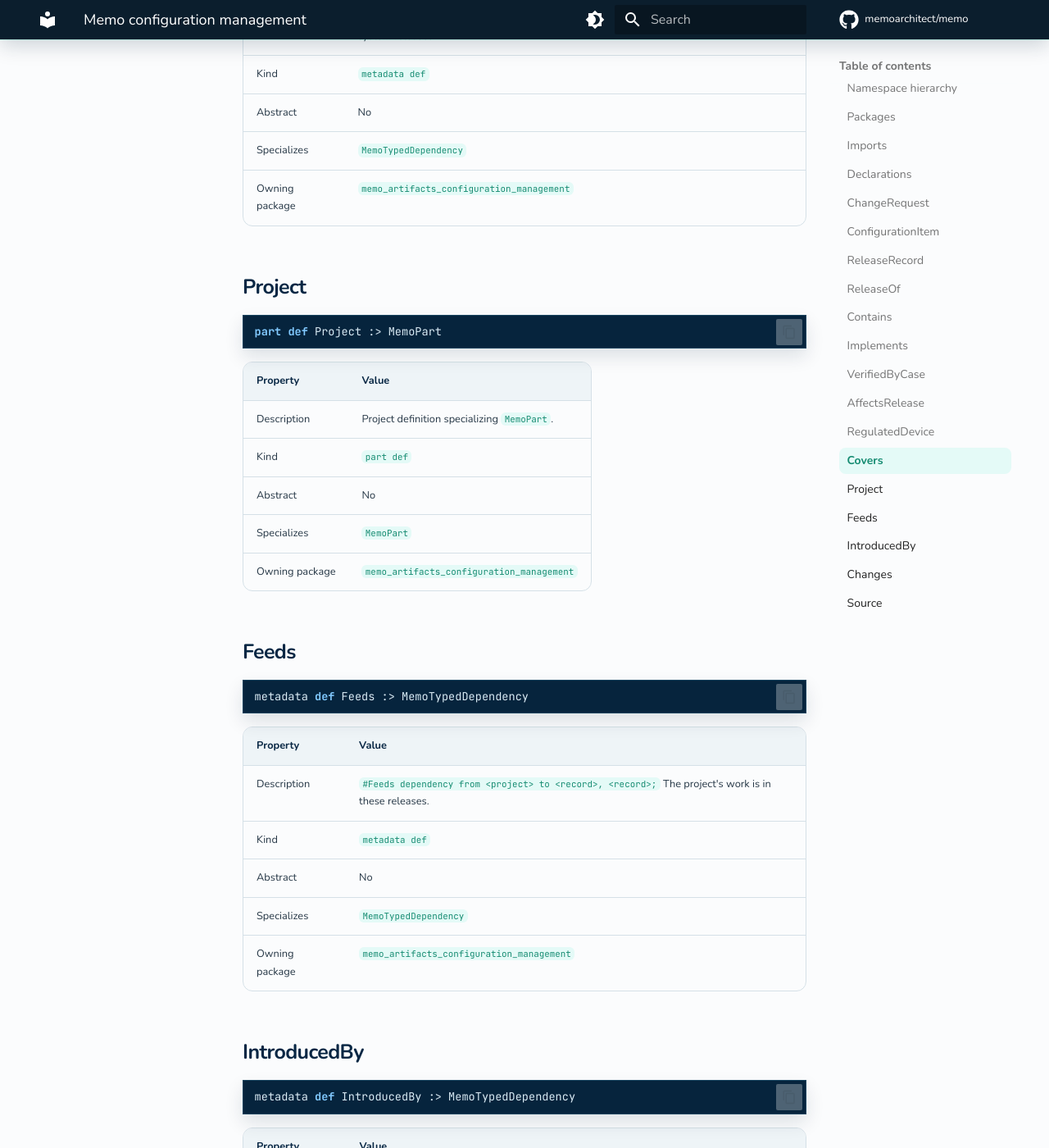
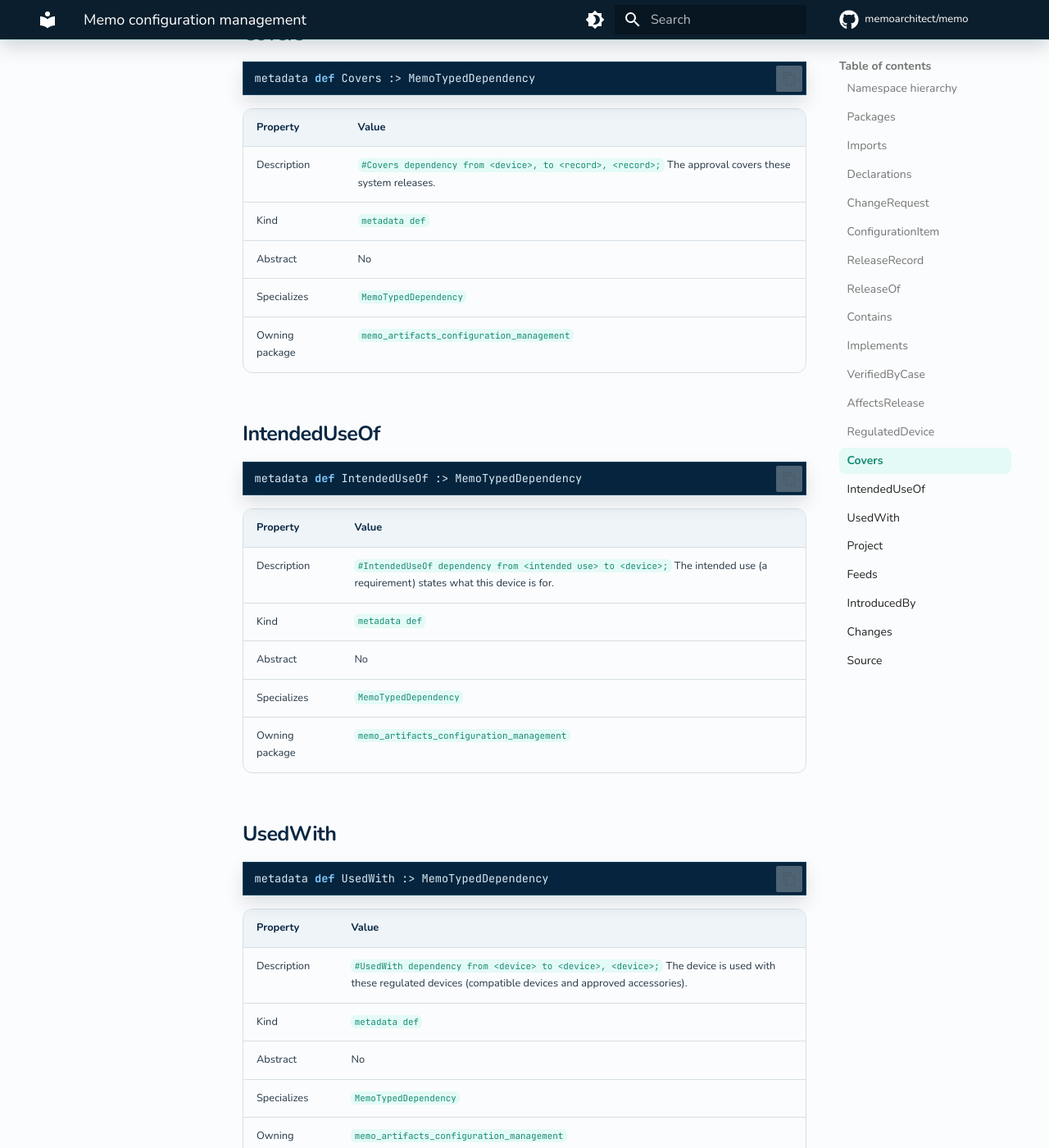
Before and after one commit to memoarchitect/memo, an MkDocs documentation site: the page built from docs/sysml-api/artifacts/configuration_management/memo_configuration_management.md, in a window 1280 px wide and 1400 px high, scrolled down 6857 px. Shown: the whole window at 82% size. Built offline with MkDocs 1.6.1 and Material for MkDocs 9.7.7, drawn with Linux system fonts in a browser that asks for light colours; comment, search, counter and statistics services are not loaded; some of the changed text lies outside the part shown.

Commit message:
ontology: a regulated device has an intended use and is used with other devices
Co-Authored-By: Claude Sonnet 5.5 <noreply@anthropic.com>

````diff
--- a/docs/sysml-api/artifacts/configuration_management/memo_configuration_management.md
+++ b/docs/sysml-api/artifacts/configuration_management/memo_configuration_management.md
@@ -43,6 +43,8 @@
 | [`AffectsRelease`](#affectsrelease) | `metadata def` | `#AffectsRelease dependency from <change request> to <record>;` The release a change request is raised against. | `MemoTypedDependency` |
 | [`RegulatedDevice`](#regulateddevice) | `part def` | Regulated device definition specializing `MemoPart`. | `MemoPart` |
 | [`Covers`](#covers) | `metadata def` | `#Covers dependency from <device>, to <record>, <record>;` The approval covers these system releases. | `MemoTypedDependency` |
+| [`IntendedUseOf`](#intendeduseof) | `metadata def` | `#IntendedUseOf dependency from <intended use> to <device>;` The intended use (a requirement) states what this device is for. | `MemoTypedDependency` |
+| [`UsedWith`](#usedwith) | `metadata def` | `#UsedWith dependency from <device> to <device>, <device>;` The device is used with these regulated devices (compatible devices and approved accessories). | `MemoTypedDependency` |
 | [`Project`](#project) | `part def` | Project definition specializing `MemoPart`. | `MemoPart` |
 | [`Feeds`](#feeds) | `metadata def` | `#Feeds dependency from <project> to <record>, <record>;` The project's work is in these releases. | `MemoTypedDependency` |
 | [`IntroducedBy`](#introducedby) | `metadata def` | `#IntroducedBy dependency from <variant> to <project>;` The project that introduced this variant. | `MemoTypedDependency` |
@@ -198,6 +200,36 @@ metadata def Covers :> MemoTypedDependency
 | Owning package | `memo_artifacts_configuration_management` |
 
 
+## IntendedUseOf
+
+```sysml
+metadata def IntendedUseOf :> MemoTypedDependency
+```
+
+| Property | Value |
+| --- | --- |
+| Description | `#IntendedUseOf dependency from <intended use> to <device>;` The intended use (a requirement) states what this device is for. |
+| Kind | `metadata def` |
+| Abstract | No |
+| Specializes | `MemoTypedDependency` |
+| Owning package | `memo_artifacts_configuration_management` |
+
+
+## UsedWith
+
+```sysml
+metadata def UsedWith :> MemoTypedDependency
+```
+
+| Property | Value |
+| --- | --- |
+| Description | `#UsedWith dependency from <device> to <device>, <device>;` The device is used with these regulated devices (compatible devices and approved accessories). |
+| Kind | `metadata def` |
+| Abstract | No |
+| Specializes | `MemoTypedDependency` |
+| Owning package | `memo_artifacts_configuration_management` |
+
+
 ## Project
 
 ```sysml
@@ -346,8 +378,15 @@ connection def Changes :> MemoRelationship
         // documents it must have. It replaces `ModelMethodBinding.regulatoryRegime`, which stated one regime set
         // for a whole model and is read only when the model declares no device.
         //
-        // `IntendedUseOf` and `UsedWith` (plan O6) are not declared: the plan names no end for either, and an end
-        // is not invented to fill a name. `Covers` is the link every part of M5 needs.
+        // The device's other two links (plan O6), both typed dependencies like `Covers`:
+        //
+        //   #IntendedUseOf dependency from pumpIntendedUse to deviceFda;
+        //   #UsedWith dependency from deviceFda to deviceInfusionSet;
+        //
+        // `IntendedUseOf` runs from the intended use (a `requirement def`, `IntendedUse`) to the device, as its
+        // name reads; a device can have one per indication. `UsedWith` runs between regulated devices: the
+        // compatible devices and accessories that are themselves approved. An accessory that is not a device is
+        // not a target (decided 2026-10-25, user).
         part def RegulatedDevice :> MemoPart {
             attribute jurisdiction : RegulatoryRegimeKind[1];
             attribute submissionId : String[0..1];
@@ -355,6 +394,12 @@ connection def Changes :> MemoRelationship
 
         metadata def Covers :> MemoTypedDependency {
             doc /* `#Covers dependency from <device>, to <record>, <record>;` The approval covers these system releases. */
+        }
+        metadata def IntendedUseOf :> MemoTypedDependency {
+            doc /* `#IntendedUseOf dependency from <intended use> to <device>;` The intended use (a requirement) states what this device is for. */
+        }
+        metadata def UsedWith :> MemoTypedDependency {
+            doc /* `#UsedWith dependency from <device> to <device>, <device>;` The device is used with these regulated devices (compatible devices and approved accessories). */
         }
 
         // A project is a change set in an iteration (plan O7): the work that produces releases. It holds a link to
````
Also changed, not shown: docs/ontology/_generated/artifacts.md (+2 -0 lines), docs/sysml-api/elements.md (+2 -0 lines), docs/sysml-api/hierarchy.md (+1 -1 lines), 1 other file.
